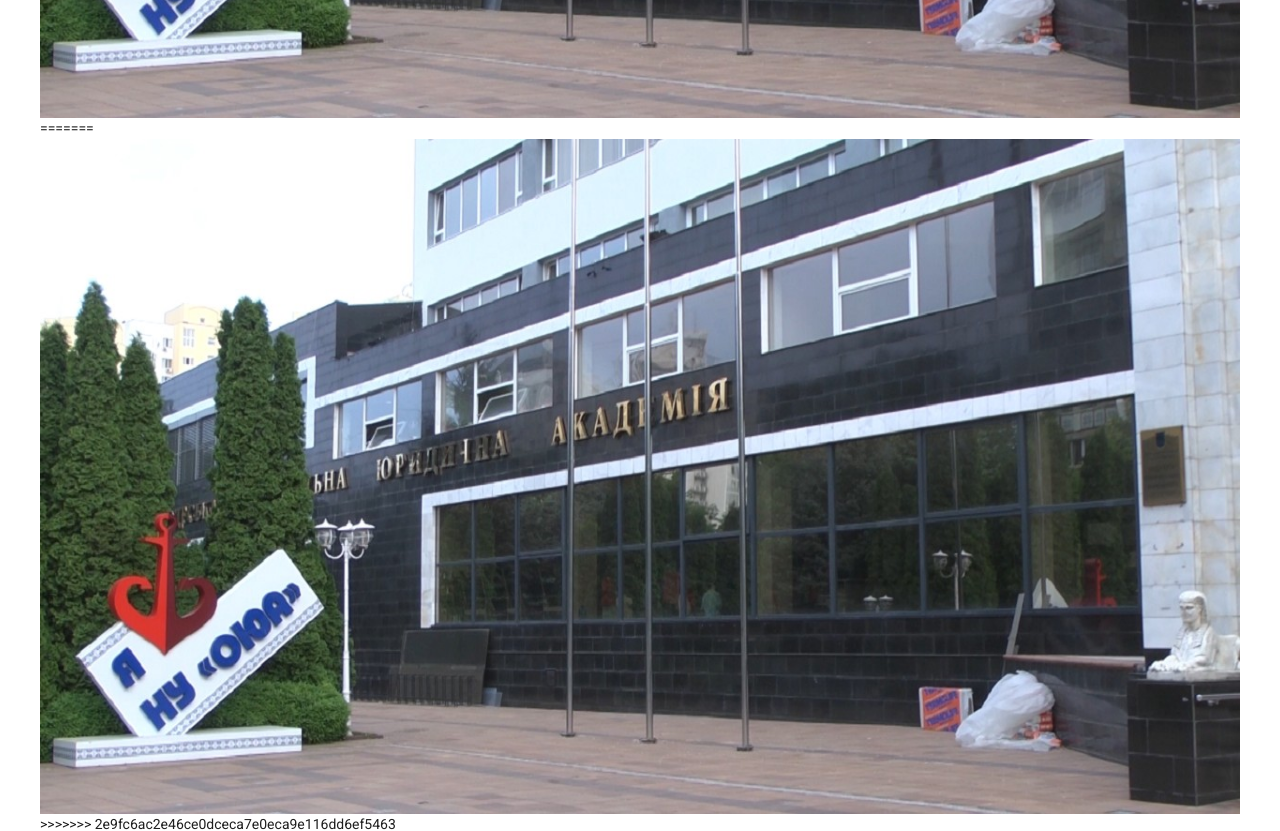
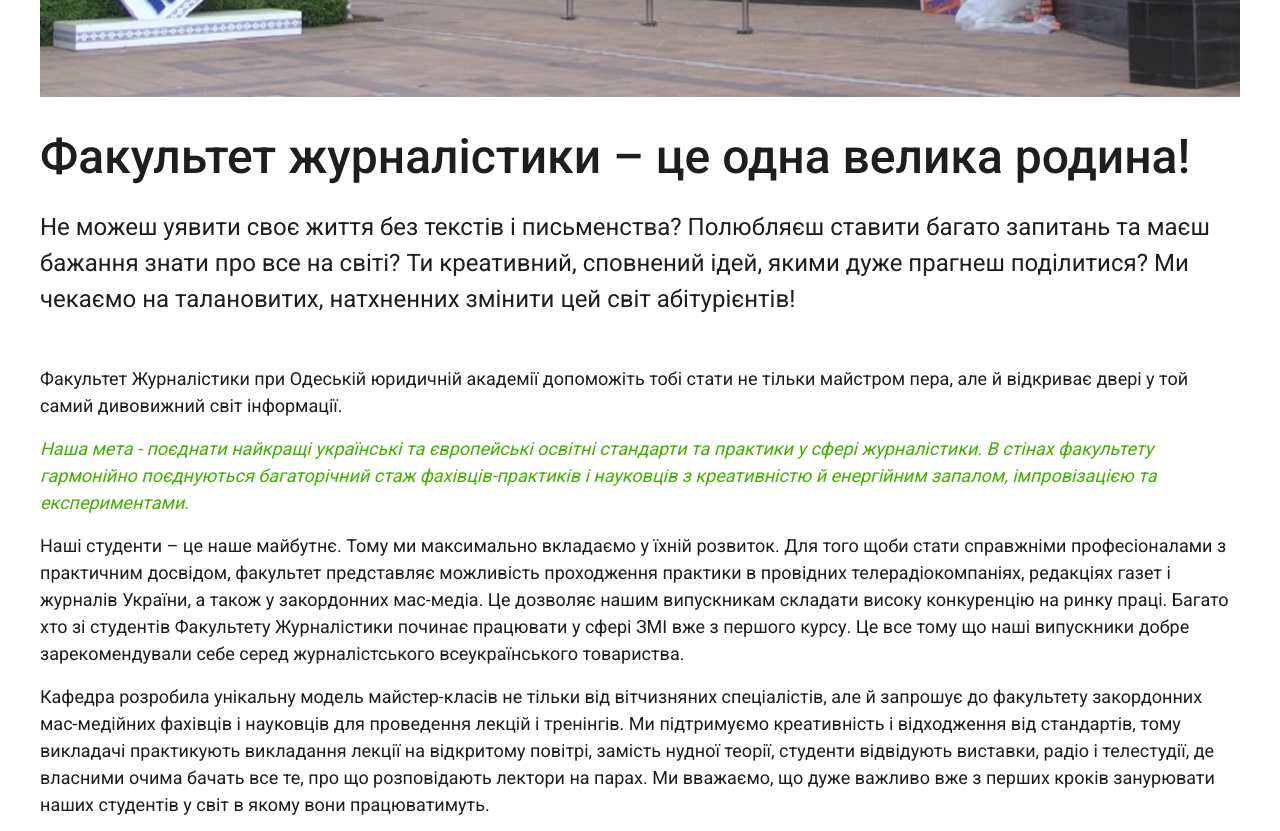
Before and after one commit to yuriisw1/law-project, a plain HTML site: page index.html in a window 1280 px wide. Shown: the part 760-1591 px from the top of the page. Drawn offline with Linux system fonts and the light colour scheme.

Commit message:
Update index.html

```diff
--- a/index.html
+++ b/index.html
@@ -40,11 +40,7 @@
                     </nav>
                 </div>
                 <div class="main-img">
-<<<<<<< HEAD
                     <img src="Img/1.jpg" alt="">
-=======
-                    <img src="../img/1.jpg" alt="">
->>>>>>> 2e9fc6ac2e46ce0dceca7e0eca9e116dd6ef5463
                 </div>
                 <div class="main-content">
                     <div class="main-content__title">
```
